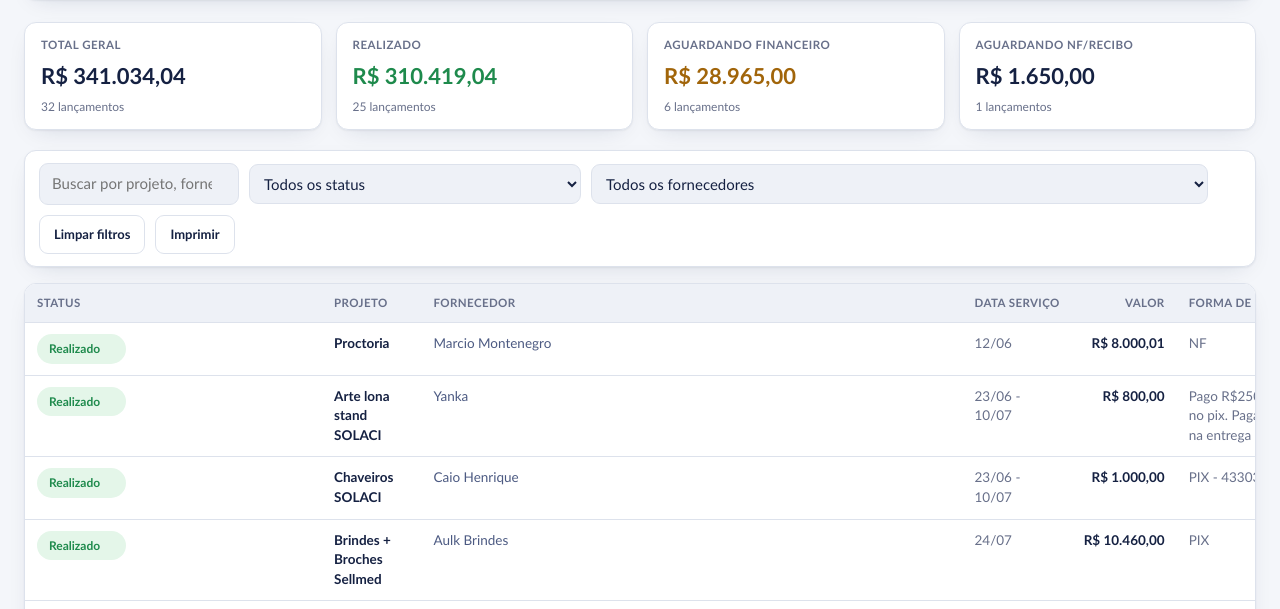
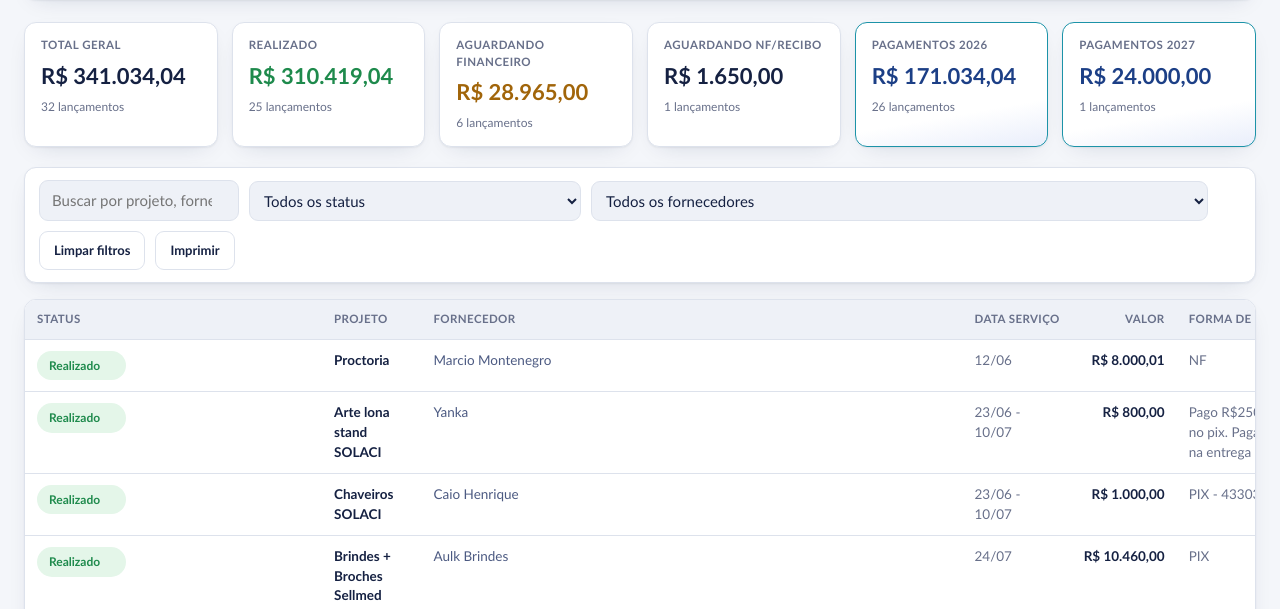
Before and after one commit to giovannasellmedbrasil-boop/Controle-de-Pagamentos, a website: page index.html in a window 1280 px wide. Shown: the part 119-728 px from the top of the page. Drawn offline with Linux system fonts and the light colour scheme; no server answers.

Commit message:
Adiciona cards de total pago por ano (2026 e 2027) no dashboard
Novo campo "Ano de referencia" em cada pagamento (editavel no
formulario). Quando nao preenchido manualmente, o ano e inferido a
partir de um numero de 4 digitos no projeto/datas, com 2026 como
padrao para lancamentos sem nenhuma pista de ano. Dois novos cards
no topo do dashboard somam o valor total de cada ano.

Co-Authored-By: Claude Sonnet 5 <noreply@anthropic.com>

```diff
--- a/index.html
+++ b/index.html
@@ -101,7 +101,7 @@
   .logout-link:hover{background:rgba(255,255,255,.12);}
 
   /* ---------- summary cards ---------- */
-  .cards{display:grid;grid-template-columns:repeat(4,1fr);gap:14px;margin-bottom:20px;}
+  .cards{display:grid;grid-template-columns:repeat(auto-fit,minmax(160px,1fr));gap:14px;margin-bottom:20px;}
   @media (max-width:900px){.cards{grid-template-columns:repeat(2,1fr);}}
   .card{
     background:var(--surface);border:1px solid var(--border);border-radius:var(--radius);
@@ -112,6 +112,8 @@
   .card .value{font-size:22px;font-weight:700;font-variant-numeric:tabular-nums;color:var(--ink);}
   .card.ok .value{color:var(--ok-fg);}
   .card.wait .value{color:var(--wait-fg);}
+  .card.year{border-color:var(--accent);background:linear-gradient(170deg,var(--surface) 70%,var(--info-bg));}
+  .card.year .value{color:var(--navy-700);}
   .card .hint{font-size:12px;color:var(--ink-mut);}
 
   /* ---------- toolbar ---------- */
@@ -272,6 +274,16 @@
       <div class="value" id="cardOther">—</div>
       <div class="hint" id="cardOtherHint">—</div>
     </div>
+    <div class="card year">
+      <div class="label">Pagamentos 2026</div>
+      <div class="value" id="card2026">—</div>
+      <div class="hint" id="card2026Hint">—</div>
+    </div>
+    <div class="card year">
+      <div class="label">Pagamentos 2027</div>
+      <div class="value" id="card2027">—</div>
+      <div class="hint" id="card2027Hint">—</div>
+    </div>
   </section>
 
   <div class="toolbar">
@@ -355,6 +367,10 @@
         <div class="field">
           <label>Data de envio pro financeiro</label>
           <input type="text" id="f_dataEnvioFinanceiro" placeholder="dd/mm/aaaa">
+        </div>
+        <div class="field">
+          <label>Ano de referência</label>
+          <input type="text" id="f_ano" placeholder="2026" inputmode="numeric" maxlength="4">
         </div>
         <div class="field full">
           <label>Observações</label>
@@ -624,6 +640,16 @@
     });
   }
 
+  // Ano de referencia do pagamento: usa o campo explicito (r.ano) quando
+  // definido; senao tenta achar um ano de 4 digitos no projeto/datas; na
+  // falta de qualquer pista, assume 2026 (ano corrente das operacoes).
+  function getAno(r){
+    if(r.ano) return String(r.ano);
+    var text = [r.projeto, r.dataServico, r.dataEmissao, r.dataEnvioFinanceiro].join(' ');
+    var m = text.match(/20\d{2}/);
+    return m ? m[0] : '2026';
+  }
+
   function renderStatusFilter(){
     var sel = document.getElementById('statusFilter');
     if(sel.value !== state.statusFilter) sel.value = state.statusFilter;
@@ -663,12 +689,16 @@
 
   function renderCards(){
     var total = 0, ok = 0, wait = 0, recibo = 0, okN=0, waitN=0, reciboN=0;
+    var ano2026 = 0, ano2026N = 0, ano2027 = 0, ano2027N = 0;
     state.data.forEach(function(r){
       var v = Number(r.valor)||0;
       total += v;
       if(r.status === "ok"){ ok += v; okN++; }
       else if(r.status === "wait_financeiro"){ wait += v; waitN++; }
       else if(r.status === "wait_recibo"){ recibo += v; reciboN++; }
+      var ano = getAno(r);
+      if(ano === "2026"){ ano2026 += v; ano2026N++; }
+      else if(ano === "2027"){ ano2027 += v; ano2027N++; }
     });
     document.getElementById('cardTotal').textContent = fmtBRL(total);
     document.getElementById('cardTotalHint').textContent = state.data.length + " lançamentos";
@@ -678,6 +708,10 @@
     document.getElementById('cardWaitHint').textContent = waitN + " lançamentos";
     document.getElementById('cardOther').textContent = fmtBRL(recibo);
     document.getElementById('cardOtherHint').textContent = reciboN + " lançamentos";
+    document.getElementById('card2026').textContent = fmtBRL(ano2026);
+    document.getElementById('card2026Hint').textContent = ano2026N + " lançamentos";
+    document.getElementById('card2027').textContent = fmtBRL(ano2027);
+    document.getElementById('card2027Hint').textContent = ano2027N + " lançamentos";
   }
 
   function renderFornecedorTotal(){
@@ -876,7 +910,7 @@
     });
   });
 
-  var MODAL_FIELD_IDS = ["f_projeto","f_fornecedor","f_status","f_dataServico","f_valor","f_dataEmissao","f_formaPagamento","f_dataEnvioFinanceiro","f_obs"];
+  var MODAL_FIELD_IDS = ["f_projeto","f_fornecedor","f_status","f_dataServico","f_valor","f_dataEmissao","f_formaPagamento","f_dataEnvioFinanceiro","f_ano","f_obs"];
 
   function openModal(id){
     var isAdmin = state.role === 'admin';
@@ -892,6 +926,7 @@
     document.getElementById('f_dataEmissao').value = r ? r.dataEmissao : "";
     document.getElementById('f_formaPagamento').value = r ? r.formaPagamento : "";
     document.getElementById('f_dataEnvioFinanceiro').value = r ? r.dataEnvioFinanceiro : "";
+    document.getElementById('f_ano').value = getAno(r || {});
     document.getElementById('f_obs').value = r ? r.obs : "";
     document.getElementById('btnDeleteModal').style.display = (r && isAdmin) ? "" : "none";
     document.getElementById('mainModal').classList.toggle('readonly', !isAdmin);
@@ -949,6 +984,7 @@
       dataEmissao: document.getElementById('f_dataEmissao').value.trim(),
       formaPagamento: document.getElementById('f_formaPagamento').value.trim(),
       dataEnvioFinanceiro: document.getElementById('f_dataEnvioFinanceiro').value.trim(),
+      ano: document.getElementById('f_ano').value.trim(),
       obs: document.getElementById('f_obs').value.trim(),
       comprovanteUrl: modalAttachments.comprovanteUrl,
       reciboUrl: modalAttachments.reciboUrl,
```
